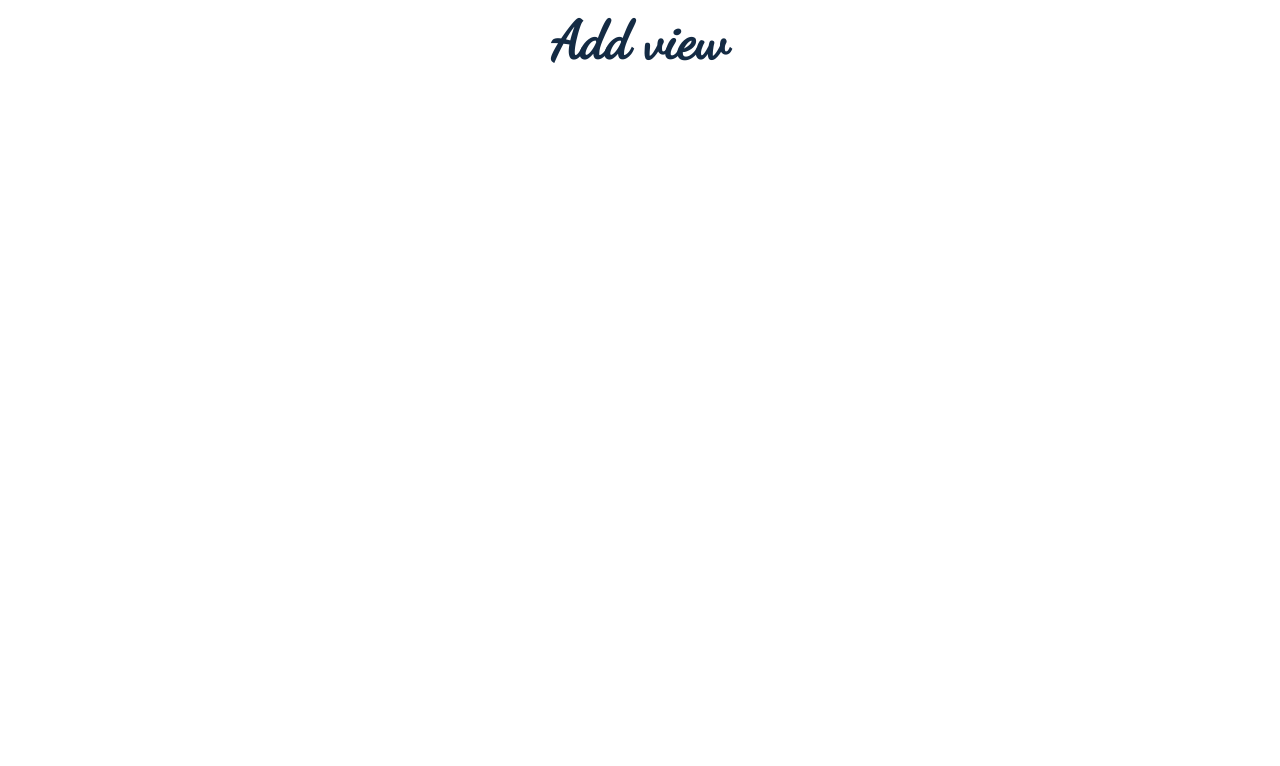
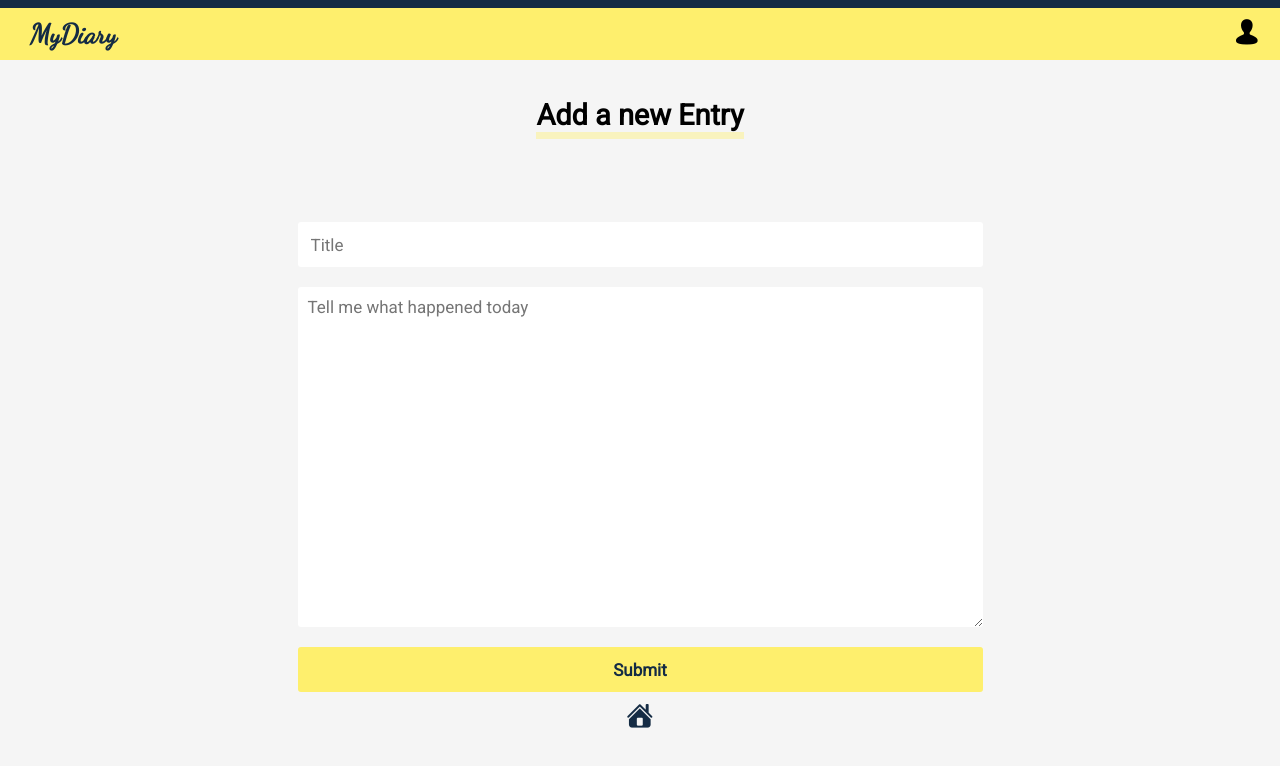
Before and after one commit to Phunmbi/MyDiary-React, a React app: page /entries/add in a window 1280 px wide. Shown: the top 766 px of the page. Built offline with nearby package versions, Linux system fonts and the light colour scheme; sample sign-in values are in the browser's storage.

Commit message:
feature(CRUD): design add entry page

```diff
--- a/src/components/add.js
+++ b/src/components/add.js
@@ -1,11 +1,30 @@
-import React from 'react'
+import React, { Component } from 'react'
+import { Link } from 'react-router-dom';
+import Header from '../components/shared/Header';
+import Home from '../assets/icons8-home-page-24.png';
 
-const Add = () => {
-  return (
-    <div>
-      <h1>Add view</h1>
-    </div>
-  )
+class Add extends Component {
+  render() {
+    return (
+      <div className="dashboard">
+        <Header />
+        <section>
+          <h3>Add a new Entry</h3>
+        </section>
+        <p id="errorResponse" />
+        <section className="add-entry">
+            <form>
+                <input id="title" type="text" placeholder="Title" />
+                <textarea id="details" name="details" id="details" cols="70" rows="16" placeholder="Tell me what happened today" />
+                <input id="submit" type="submit" value="Submit" />
+                <Link to="/dashboard">
+                  <img src={Home} alt="Home" />
+                </Link>
+            </form>
+        </section>
+      </div>
+    )
+  }
 }
 
 export default Add;
--- a/src/components/dashboard.js
+++ b/src/components/dashboard.js
@@ -1,8 +1,8 @@
 import React, { Component } from 'react';
 import { connect } from 'react-redux';
 import { Link } from 'react-router-dom';
-import Header from '../components/shared/Header';
-import Card from '../components/shared/entryCard';
+import Header from './shared/Header';
+import Card from './shared/entryCard';
 import { getAllEntries } from '../actions/entryActions';
 import Ellipsis from '../assets/Ellipsis.gif';
 
--- a/src/containers/App.js
+++ b/src/containers/App.js
@@ -3,9 +3,9 @@ import { BrowserRouter, Route } from 'react-router-dom';
 import '../styles/styles.scss';
 import authenticate from '../components/hoc/authenticate';
 import LandingPage from '../views/LandingPage';
-import Dashboard from '../components/dashboard';
+import Dashboard from '../components/Dashboard';
 import Signin from '../components/auth/signin'
-import Add from '../components/add';
+import Add from '../components/Add';
 
 const App = () => (
   <BrowserRouter>
--- a/src/styles/components/index.scss
+++ b/src/styles/components/index.scss
@@ -11,6 +11,10 @@ html,body,p,h1,h2,h3,h4,h5,h6 {
   padding: 0;
   font-size: 17px;
   font-family: 'Roboto', Arial, Helvetica, sans-serif;
+}
+
+body{
+  background-color: whitesmoke;
 }
 
 h1,h2,h3,h4,h5,h6 {
```
